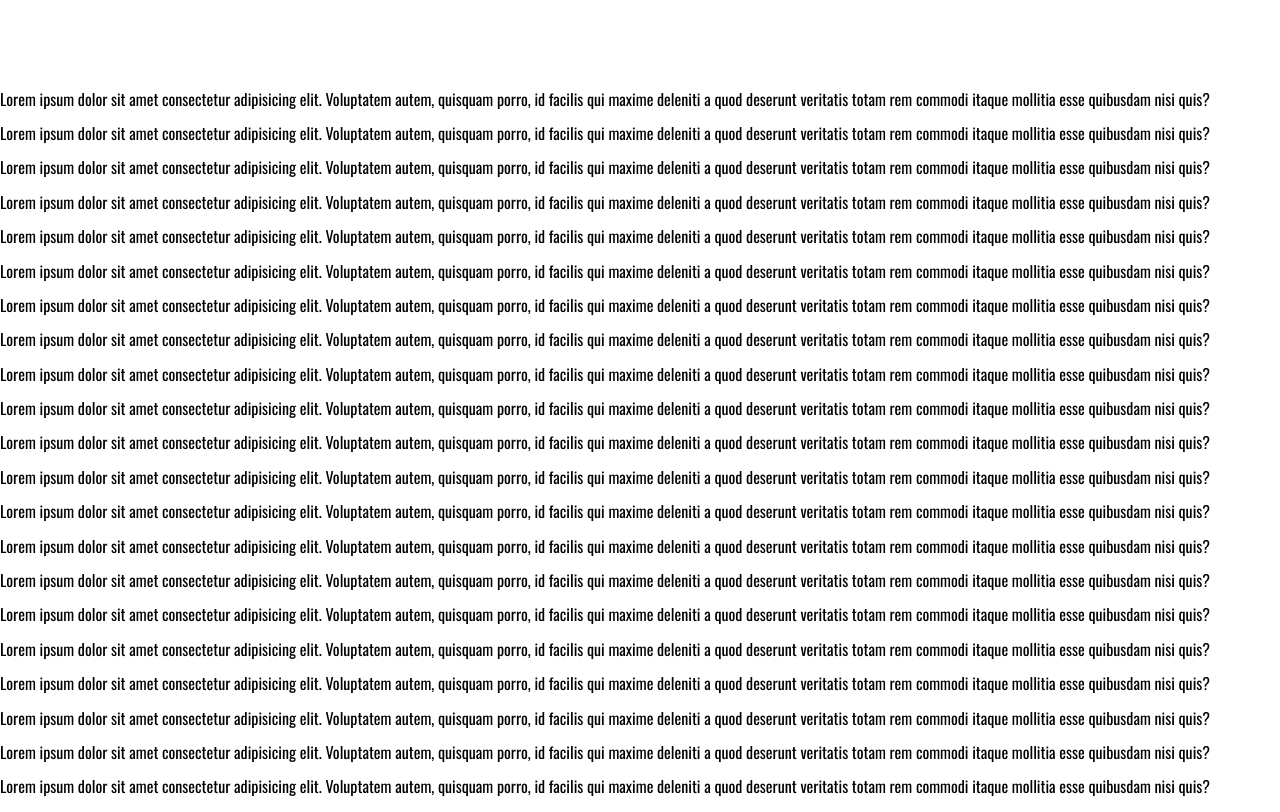
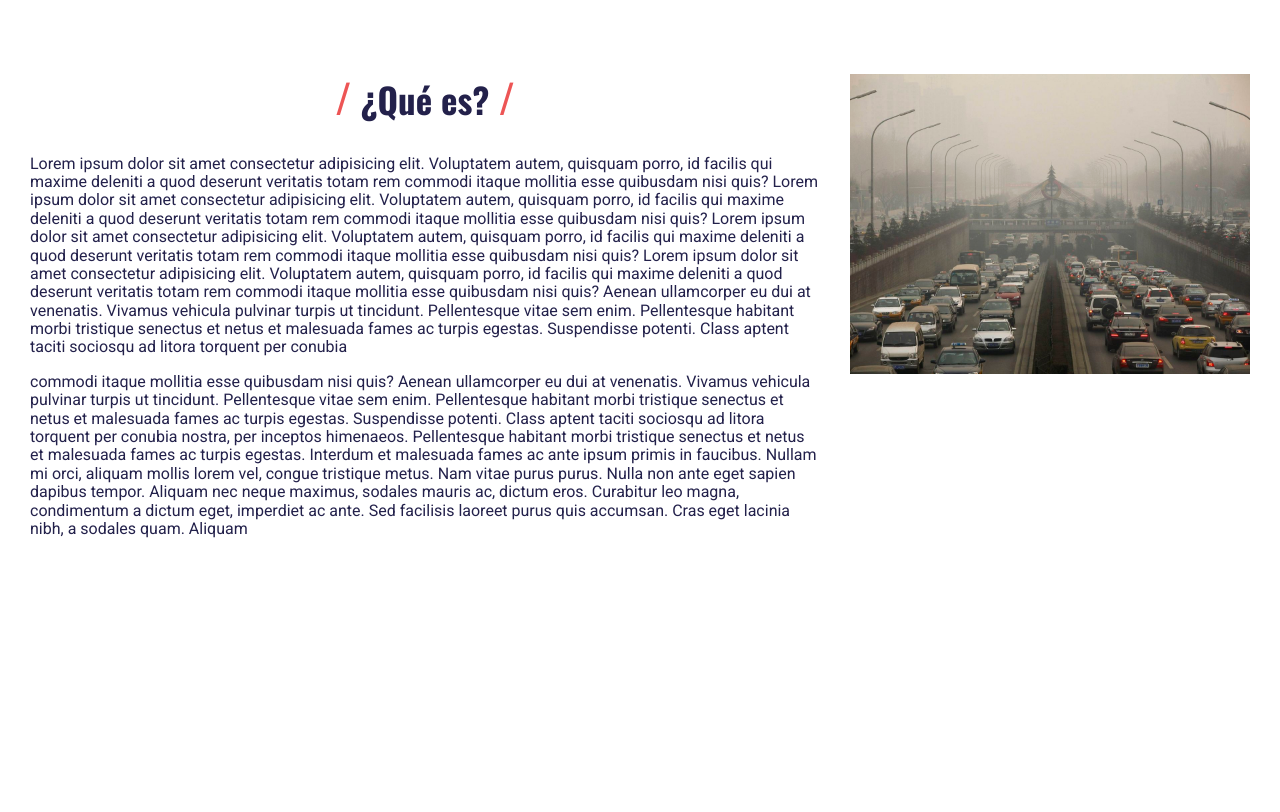
Before and after one commit to EvelynCSN/proyecto-transversal, a plain HTML site: page index.html in a window 1280 px wide. Shown: the part 800-1612 px from the top of the page. After the commit the page ends 1354 px from the top, so only its background shows below. Drawn offline with Linux system fonts and the light colour scheme.

Commit message:
agrega seccion que es

```diff
--- a/index.html
+++ b/index.html
@@ -1,5 +1,5 @@
 <!DOCTYPE html>
-<html lang="en">
+<html lang="es">
   <head>
     <meta charset="UTF-8" />
     <meta name="viewport" content="width=device-width, initial-scale=1.0" />
@@ -11,7 +11,7 @@
   <body>
     <div class="nav-bg">
       <nav class="navegacion-principal contenedor">
-        <a href="#gato">¿Qué es?</a>
+        <a href="#que-es">¿Qué es?</a>
         <a href="#">Causas</a>
         <a href="#">Consecuencias</a>
         <a href="#">Soluciones</a>
@@ -22,120 +22,58 @@
     <section class="titulo">
       <div class="titulo-contenido">
         <h1>Contaminación del aire</h1>
-        <h2>Proyecto transversal 2° A</h2>
+        <h2>Proyecto transversal</h2>
+        <h2>2°A</h2>
       </div>
     </section>
 
-    <div id="gato">
-      <br />
+    <div>
+      <br id="que-es" />
       <br />
       <br />
       <br />
     </div>
-    <p>
-      Lorem ipsum dolor sit amet consectetur adipisicing elit. Voluptatem autem,
-      quisquam porro, id facilis qui maxime deleniti a quod deserunt veritatis
-      totam rem commodi itaque mollitia esse quibusdam nisi quis?
-    </p>
-    <p>
-      Lorem ipsum dolor sit amet consectetur adipisicing elit. Voluptatem autem,
-      quisquam porro, id facilis qui maxime deleniti a quod deserunt veritatis
-      totam rem commodi itaque mollitia esse quibusdam nisi quis?
-    </p>
-    <p>
-      Lorem ipsum dolor sit amet consectetur adipisicing elit. Voluptatem autem,
-      quisquam porro, id facilis qui maxime deleniti a quod deserunt veritatis
-      totam rem commodi itaque mollitia esse quibusdam nisi quis?
-    </p>
-    <p>
-      Lorem ipsum dolor sit amet consectetur adipisicing elit. Voluptatem autem,
-      quisquam porro, id facilis qui maxime deleniti a quod deserunt veritatis
-      totam rem commodi itaque mollitia esse quibusdam nisi quis?
-    </p>
-    <p>
-      Lorem ipsum dolor sit amet consectetur adipisicing elit. Voluptatem autem,
-      quisquam porro, id facilis qui maxime deleniti a quod deserunt veritatis
-      totam rem commodi itaque mollitia esse quibusdam nisi quis?
-    </p>
-    <p>
-      Lorem ipsum dolor sit amet consectetur adipisicing elit. Voluptatem autem,
-      quisquam porro, id facilis qui maxime deleniti a quod deserunt veritatis
-      totam rem commodi itaque mollitia esse quibusdam nisi quis?
-    </p>
-    <p>
-      Lorem ipsum dolor sit amet consectetur adipisicing elit. Voluptatem autem,
-      quisquam porro, id facilis qui maxime deleniti a quod deserunt veritatis
-      totam rem commodi itaque mollitia esse quibusdam nisi quis?
-    </p>
-    <p>
-      Lorem ipsum dolor sit amet consectetur adipisicing elit. Voluptatem autem,
-      quisquam porro, id facilis qui maxime deleniti a quod deserunt veritatis
-      totam rem commodi itaque mollitia esse quibusdam nisi quis?
-    </p>
-    <p>
-      Lorem ipsum dolor sit amet consectetur adipisicing elit. Voluptatem autem,
-      quisquam porro, id facilis qui maxime deleniti a quod deserunt veritatis
-      totam rem commodi itaque mollitia esse quibusdam nisi quis?
-    </p>
-    <p>
-      Lorem ipsum dolor sit amet consectetur adipisicing elit. Voluptatem autem,
-      quisquam porro, id facilis qui maxime deleniti a quod deserunt veritatis
-      totam rem commodi itaque mollitia esse quibusdam nisi quis?
-    </p>
-    <p>
-      Lorem ipsum dolor sit amet consectetur adipisicing elit. Voluptatem autem,
-      quisquam porro, id facilis qui maxime deleniti a quod deserunt veritatis
-      totam rem commodi itaque mollitia esse quibusdam nisi quis?
-    </p>
-    <p>
-      Lorem ipsum dolor sit amet consectetur adipisicing elit. Voluptatem autem,
-      quisquam porro, id facilis qui maxime deleniti a quod deserunt veritatis
-      totam rem commodi itaque mollitia esse quibusdam nisi quis?
-    </p>
-    <p>
-      Lorem ipsum dolor sit amet consectetur adipisicing elit. Voluptatem autem,
-      quisquam porro, id facilis qui maxime deleniti a quod deserunt veritatis
-      totam rem commodi itaque mollitia esse quibusdam nisi quis?
-    </p>
-    <p>
-      Lorem ipsum dolor sit amet consectetur adipisicing elit. Voluptatem autem,
-      quisquam porro, id facilis qui maxime deleniti a quod deserunt veritatis
-      totam rem commodi itaque mollitia esse quibusdam nisi quis?
-    </p>
-    <p>
-      Lorem ipsum dolor sit amet consectetur adipisicing elit. Voluptatem autem,
-      quisquam porro, id facilis qui maxime deleniti a quod deserunt veritatis
-      totam rem commodi itaque mollitia esse quibusdam nisi quis?
-    </p>
-    <p>
-      Lorem ipsum dolor sit amet consectetur adipisicing elit. Voluptatem autem,
-      quisquam porro, id facilis qui maxime deleniti a quod deserunt veritatis
-      totam rem commodi itaque mollitia esse quibusdam nisi quis?
-    </p>
-    <p>
-      Lorem ipsum dolor sit amet consectetur adipisicing elit. Voluptatem autem,
-      quisquam porro, id facilis qui maxime deleniti a quod deserunt veritatis
-      totam rem commodi itaque mollitia esse quibusdam nisi quis?
-    </p>
-    <p>
-      Lorem ipsum dolor sit amet consectetur adipisicing elit. Voluptatem autem,
-      quisquam porro, id facilis qui maxime deleniti a quod deserunt veritatis
-      totam rem commodi itaque mollitia esse quibusdam nisi quis?
-    </p>
-    <p>
-      Lorem ipsum dolor sit amet consectetur adipisicing elit. Voluptatem autem,
-      quisquam porro, id facilis qui maxime deleniti a quod deserunt veritatis
-      totam rem commodi itaque mollitia esse quibusdam nisi quis?
-    </p>
-    <p>
-      Lorem ipsum dolor sit amet consectetur adipisicing elit. Voluptatem autem,
-      quisquam porro, id facilis qui maxime deleniti a quod deserunt veritatis
-      totam rem commodi itaque mollitia esse quibusdam nisi quis?
-    </p>
-    <p>
-      Lorem ipsum dolor sit amet consectetur adipisicing elit. Voluptatem autem,
-      quisquam porro, id facilis qui maxime deleniti a quod deserunt veritatis
-      totam rem commodi itaque mollitia esse quibusdam nisi quis?
-    </p>
+    <div class="definicion">
+      <div class="definicion_info">
+        <div>
+          <h3><span>/</span> ¿Qué es? <span>/</span></h3>
+          <p>
+            Lorem ipsum dolor sit amet consectetur adipisicing elit. Voluptatem
+            autem, quisquam porro, id facilis qui maxime deleniti a quod
+            deserunt veritatis totam rem commodi itaque mollitia esse quibusdam
+            nisi quis? Lorem ipsum dolor sit amet consectetur adipisicing elit.
+            Voluptatem autem, quisquam porro, id facilis qui maxime deleniti a
+            quod deserunt veritatis totam rem commodi itaque mollitia esse
+            quibusdam nisi quis? Lorem ipsum dolor sit amet consectetur
+            adipisicing elit. Voluptatem autem, quisquam porro, id facilis qui
+            maxime deleniti a quod deserunt veritatis totam rem commodi itaque
+            mollitia esse quibusdam nisi quis? Lorem ipsum dolor sit amet
+            consectetur adipisicing elit. Voluptatem autem, quisquam porro, id
+            facilis qui maxime deleniti a quod deserunt veritatis totam rem
+            commodi itaque mollitia esse quibusdam nisi quis? Aenean ullamcorper
+            eu dui at venenatis. Vivamus vehicula pulvinar turpis ut tincidunt.
+            Pellentesque vitae sem enim. Pellentesque habitant morbi tristique
+            senectus et netus et malesuada fames ac turpis egestas. Suspendisse
+            potenti. Class aptent taciti sociosqu ad litora torquent per conubia
+          </p>
+          <p>
+            commodi itaque mollitia esse quibusdam nisi quis? Aenean ullamcorper
+            eu dui at venenatis. Vivamus vehicula pulvinar turpis ut tincidunt.
+            Pellentesque vitae sem enim. Pellentesque habitant morbi tristique
+            senectus et netus et malesuada fames ac turpis egestas. Suspendisse
+            potenti. Class aptent taciti sociosqu ad litora torquent per conubia
+            nostra, per inceptos himenaeos. Pellentesque habitant morbi
+            tristique senectus et netus et malesuada fames ac turpis egestas.
+            Interdum et malesuada fames ac ante ipsum primis in faucibus. Nullam
+            mi orci, aliquam mollis lorem vel, congue tristique metus. Nam vitae
+            purus purus. Nulla non ante eget sapien dapibus tempor. Aliquam nec
+            neque maximus, sodales mauris ac, dictum eros. Curabitur leo magna,
+            condimentum a dictum eget, imperdiet ac ante. Sed facilisis laoreet
+            purus quis accumsan. Cras eget lacinia nibh, a sodales quam. Aliquam
+          </p>
+        </div>
+        <img class="img2" src="/public/images/contaminacion2.jpg" alt="" />
+      </div>
+    </div>
   </body>
 </html>
--- a/styles.css
+++ b/styles.css
@@ -29,6 +29,12 @@ body {
 *:after {
   box-sizing: inherit;
 }
+p,
+h1,
+h2,
+h3 {
+  color: var(--primaro);
+}
 
 h1 {
   font-size: 5rem;
@@ -38,17 +44,29 @@ h2 {
   font-size: 2.5rem;
 }
 
+h3 {
+  font-size: 3.5rem;
+  text-align: center;
+  margin-top: 0;
+}
+
+p {
+  font-family: Roboto, Arial, Helvetica, sans-serif;
+}
+
+span {
+  font-size: 4rem;
+  color: var(--secundario);
+}
 .titulo {
   background-image: url(/public/images/contaminacion1.webp);
   background-repeat: no-repeat;
   background-size: cover;
   height: 100vh;
-  /* position: relative; */
-  /* padding: 20px; */
+  text-align: center;
 }
 
 .titulo-contenido {
-  /* position: absolute; */
   display: flex;
   align-items: center;
   justify-content: center;
@@ -57,6 +75,13 @@ h2 {
   width: 100%;
   height: 100%;
   color: var(--blanco);
+  h2 {
+    margin-top: -1rem;
+    color: var(--blanco);
+  }
+  h1 {
+    color: var(--blanco);
+  }
 }
 
 /*navegación principal*/
@@ -71,12 +96,6 @@ h2 {
   display: flex;
   flex-direction: column;
   font-family: Roboto;
-}
-@media (min-width: 768px) {
-  .navegacion-principal {
-    flex-direction: row;
-    justify-content: space-around;
-  }
 }
 
 .navegacion-principal a {
@@ -93,3 +112,52 @@ h2 {
   background-color: var(--primario);
   color: var(--secundario);
 }
+
+/* qué es */
+.definicion {
+  h2 {
+    text-align: center;
+  }
+}
+.definicion_info {
+  display: flex;
+  flex-direction: row;
+  justify-content: space-around;
+  margin-inline-start: 10rem;
+  margin-inline-end: 10rem;
+  gap: 10rem;
+}
+.img2 {
+  height: 40rem;
+  object-fit: cover;
+}
+
+/* -------------------------------------- mq----------------------------------------------------- */
+@media (min-width: 768px) {
+  .navegacion-principal {
+    flex-direction: row;
+    justify-content: space-around;
+  }
+}
+
+@media (max-width: 1300px) {
+  .definicion_info {
+    margin-inline-start: 3rem;
+    margin-inline-end: 3rem;
+    gap: 3rem;
+    /* flex-direction: column; */
+  }
+  .img2 {
+    height: 30rem;
+  }
+}
+@media (max-width: 850px) {
+  .definicion_info {
+    flex-direction: column;
+  }
+  .titulo-contenido {
+    h1 {
+      font-size: 5rem;
+    }
+  }
+}
```
Also changed, not shown: public/images/contaminacion2.jpg (added).
